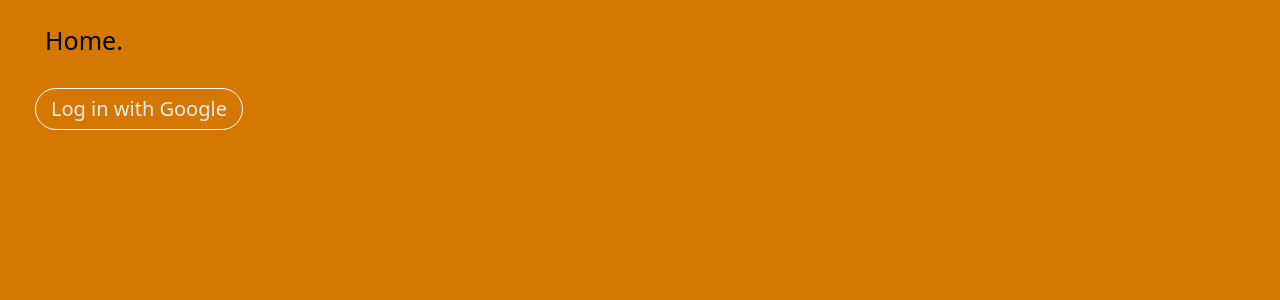
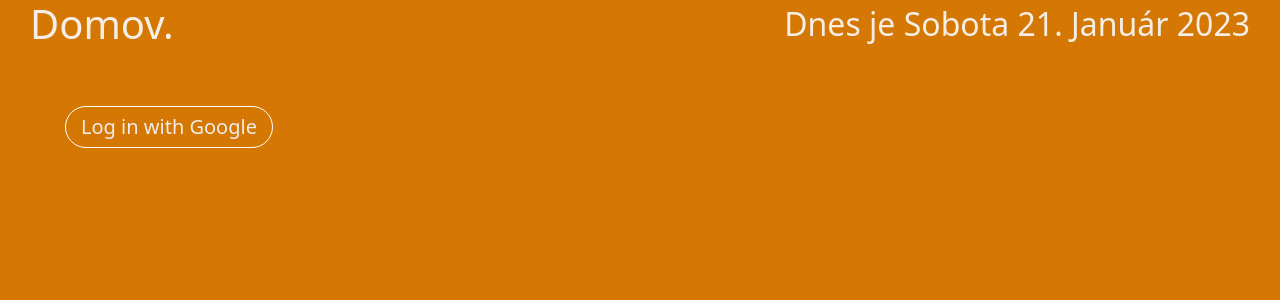
Before and after one commit to pkvarg/vite-dvl, a React (Vite) app in the folder client/: page /admin in a window 1280 px wide. Shown: the top 300 px of the page. Built offline with nearby package versions, Linux system fonts and the light colour scheme; no server answers.

Commit message:
Date admin

```diff
--- a/client/package.json
+++ b/client/package.json
@@ -15,8 +15,9 @@
     "axios": "^1.3.4",
     "bootstrap": "^5.2.3",
     "bootstrap-icons": "^1.10.3",
-    "firebase": "^9.18.0",
+    "firebase": "^10.1.0",
     "font-awesome": "^4.7.0",
+    "gapi-script": "^1.2.0",
     "react": "^18.2.0",
     "react-bootstrap": "^2.7.0",
     "react-cookie-consent": "^8.0.1",
--- a/client/src/Pages/Admin.jsx
+++ b/client/src/Pages/Admin.jsx
@@ -5,10 +5,16 @@ import { signOut } from 'firebase/auth'
 import { useNavigate } from 'react-router-dom'
 import { toast } from 'react-hot-toast'
 import { useStateContext } from '../context/StateContext'
+import getDate from '../date'
+import { gapi } from 'gapi-script'
 
 const Admin = () => {
   const navigate = useNavigate()
   const { isAuth, setIsAuth } = useStateContext()
+  const [displayDay, setDisplayDay] = useState()
+  const [displayDayOfMonth, setDisplayDayOfMonth] = useState()
+  const [displayMonth, setDisplayMonth] = useState()
+  const [displayYear, setDisplayYear] = useState()
 
   const signInWithGoogle = () => {
     signInWithPopup(auth, provider).then((result) => {
@@ -33,73 +39,36 @@ const Admin = () => {
     })
   }
 
-  const date = new Date()
+  useEffect(() => {
+    const todaysdate = new Date()
+    const display = getDate(todaysdate)
+    setDisplayDay(display.dayName)
+    setDisplayDayOfMonth(display.dayOfMonth)
+    setDisplayMonth(display.monthName)
+    setDisplayYear(display.year)
+  }, [])
 
-  // Get the day of the week (0: Sunday, 1: Monday, ..., 6: Saturday)
-  const dayOfWeek = date.getDay()
+  // useEffect(() => {
 
-  // Get the day of the month (1 - 31)
-  const dayOfMonth = date.getDate()
-
-  // Get the month (0: January, 1: February, ..., 11: December)
-  const month = date.getMonth()
-
-  // Get the year (e.g., 2023)
-  const year = date.getFullYear()
-
-  // Get the hours (0 - 23)
-  const hours = date.getHours()
-
-  // Get the minutes (0 - 59)
-  const minutes = date.getMinutes()
-
-  let dayName
-
-  switch (dayOfWeek) {
-    case 0:
-      dayName = 'Nedeľa'
-      break
-    case 1:
-      dayName = 'Pondelok'
-      break
-    case 2:
-      dayName = 'Utorok'
-      break
-    case 3:
-      dayName = 'Streda'
-      break
-    case 4:
-      dayName = 'Štvrtok'
-      break
-    case 5:
-      dayName = 'Piatok'
-      break
-    case 6:
-      dayName = 'Sobota'
-      break
-    default:
-      dayName = 'Invalid day'
-  }
+  // }, [])
 
   return (
     <>
       <div className='admin'>
+        <div className='first'>
+          <h1 onClick={() => navigate('/')}>Domov.</h1>
+          <h2>
+            Dnes je {displayDay} {displayDayOfMonth}. {displayMonth}{' '}
+            {displayYear}
+          </h2>
+        </div>
         <div className='admin-1'>
-          <h1 onClick={() => navigate('/')}>Home.</h1>
           {isAuth === xauth && (
-            <div className='greeting'>
-              <h1>Vitaj Tomáš</h1>
-              <p>{dayName}</p>
-              <p>
-                {dayOfWeek}
-                {month}
-                {year}
-              </p>
-              {/* <h1 onClick={() => navigate('/blog')}>All Blogs.</h1>
-              <h1 onClick={() => navigate('/create-blog')}>Create New Blog.</h1>
-
-              <h1 onClick={() => getStats()}>Get stats.</h1> */}
-            </div>
+            <>
+              <div className='greeting'>
+                <h1>Vitaj Tomáš</h1>
+              </div>
+            </>
           )}
         </div>
         {isAuth === xauth ? (
--- /dev/null
+++ b/client/src/date.js
@@ -0,0 +1,176 @@
+export default function getDate(date) {
+  // Get the day of the week (0: Sunday, 1: Monday, ..., 6: Saturday)
+  const dayOfWeek = date.getDay()
+
+  // Get the day of the month (1 - 31)
+  const dayOfMonth = date.getDate()
+
+  // Get the month (0: January, 1: February, ..., 11: December)
+  const month = date.getMonth()
+
+  // Get the year (e.g., 2023)
+  const year = date.getFullYear()
+
+  // Get the hours (0 - 23)
+  const hours = date.getHours()
+
+  // Get the minutes (0 - 59)
+  const minutes = date.getMinutes()
+
+  function getDayName(dayOfWeek) {
+    let dayName
+
+    switch (dayOfWeek) {
+      case 0:
+        return (dayName = 'Nedeľa')
+        break
+      case 1:
+        return (dayName = 'Pondelok')
+        break
+      case 2:
+        return (dayName = 'Utorok')
+        break
+      case 3:
+        return (dayName = 'Streda')
+        break
+      case 4:
+        return (dayName = 'Štvrtok')
+        break
+      case 5:
+        return (dayName = 'Piatok')
+        break
+      case 6:
+        return (dayName = 'Sobota')
+        break
+      default:
+        return (dayName = 'Invalid day')
+    }
+  }
+
+  function getMonthName(month) {
+    let monthName
+
+    switch (month) {
+      case 0:
+        return (monthName = 'Január')
+        break
+      case 1:
+        return (monthName = 'Február')
+        break
+      case 2:
+        return (monthName = 'Marec')
+        break
+      case 3:
+        return (monthName = 'Apríl')
+        break
+      case 4:
+        return (monthName = 'Máj')
+        break
+      case 5:
+        return (monthName = 'Jún')
+        break
+      case 6:
+        return (monthName = 'Júl')
+        break
+      case 7:
+        return (monthName = 'August')
+        break
+      case 8:
+        return (monthName = 'September')
+        break
+      case 9:
+        return (monthName = 'Október')
+        break
+      case 10:
+        return (monthName = 'November')
+        break
+
+      case 11:
+        return (monthName = 'December')
+        break
+
+      default:
+        return (dayName = 'Invalid day')
+    }
+  }
+
+  let dayName = getDayName(dayOfWeek)
+  let monthName = getMonthName(month)
+
+  return { dayOfMonth, dayName, monthName, year }
+}
+
+// const [isLoadingGoogleDriveApi, setIsLoadingGoogleDriveApi] = useState(false)
+// const initClient = () => {
+//   setIsLoadingGoogleDriveApi(true)
+//   gapi.client
+//     .init({
+//       apiKey: import.meta.env.VITE_GOOGLE_DRIVE_API_KEY,
+//       clientId: import.meta.env.VITE_GOOGLE_DRIVE_CLIENT_ID,
+//       discoveryDocs: DISCOVERY_DOCS,
+//       scope: SCOPES,
+//     })
+//     .then(
+//       function () {
+//         const updateSigninStatus = (isSignedIn) => {
+//           if (isSignedIn) {
+//             // Set the signed in user
+//             setSignedInUser(gapi.auth2.getAuthInstance().currentUser.je.Qt)
+//             setIsLoadingGoogleDriveApi(false)
+//             // list files if user is authenticated
+//             listFiles()
+//           } else {
+//             // prompt user to sign in
+//             handleAuthClick()
+//           }
+//         }
+
+//         /**
+//          * List files.
+//          */
+//         const listFiles = (searchTerm = null) => {
+//           setIsFetchingGoogleDriveFiles(true)
+//           gapi.client.drive.files
+//             .list({
+//               pageSize: 10,
+//               fields: 'nextPageToken, files(id, name, mimeType, modifiedTime)',
+//               q: searchTerm,
+//             })
+//             .then(function (response) {
+//               setIsFetchingGoogleDriveFiles(false)
+//               setListDocumentsVisibility(true)
+//               const res = JSON.parse(response.body)
+//               setDocuments(res.files)
+//             })
+//         }
+
+//         /**
+//          *  Sign in the user upon button click.
+//          */
+//         const handleAuthClick = (event) => {
+//           gapi.auth2.getAuthInstance().signIn()
+//         }
+//         // Listen for sign-in state changes.
+//         gapi.auth2.getAuthInstance().isSignedIn.listen(updateSigninStatus)
+
+//         // Handle the initial sign-in state.
+//         updateSigninStatus(gapi.auth2.getAuthInstance().isSignedIn.get())
+//       },
+//       function (error) {}
+//     )
+// }
+
+// // Array of API discovery doc URLs for APIs
+// const DISCOVERY_DOCS = [
+//   'https://www.googleapis.com/discovery/v1/apis/drive/v3/rest',
+// ]
+
+// // Authorization scopes required by the API; multiple scopes can be
+// // included, separated by spaces.
+// //const SCOPES = 'https://www.googleapis.com/auth/drive.metadata.readonly'
+// const SCOPES = 'https://www.googleapis.com/auth/drive.appdata'
+
+// const handleClientLoad = () => {
+//   gapi.load('client:auth2', initClient)
+// }
+// ;<button onClick={() => handleClientLoad()}>Load Client</button>
--- a/client/src/index.css
+++ b/client/src/index.css
@@ -729,15 +729,28 @@ i.bi.bi-r-square {
 
 .admin {
   background-color: #d57703;
-  color: #000000;
+  color: #f4eee7;
   height: 100vh;
+  padding: 0 30px;
+}
+
+.first {
+  display: flex;
+  flex-direction: row;
+  justify-content: space-around;
+  align-items: center;
+}
+
+.first h1 {
+  cursor: pointer;
+}
+
+.admin h2 {
+  margin-left: auto;
 }
 
 .admin-1 {
   padding: 25px;
-  display: flex;
-  flex-direction: column;
-  align-items: start;
 }
 
 .admin-1 h1 {
@@ -745,10 +758,6 @@ i.bi.bi-r-square {
   cursor: pointer;
   padding: 0 20px 0 20px;
   border-radius: 15px;
-}
-
-.admin-1 h1:hover {
-  border: 1px solid #000000;
 }
 
 .admin-button {
@@ -766,10 +775,15 @@ i.bi.bi-r-square {
   text-decoration: underline;
 }
 
-.greeting h1 {
-  color: #ffffff;
+.greeting {
   display: flex;
   flex-direction: row;
+  justify-content: center;
+  color: #f4eee7;
+}
+
+.greeting h1 {
+  font-size: 45px;
 }
 
 /* MEDIA QUERIES MEDIA QUERIES MEDIA QUERIES  MEDIA QUERIES  MEDIA QUERIES  MEDIA QUERIES  MEDIA QUERIES  MEDIA QUERIES  MEDIA QUERIES MEDIA QUERIES MEDIA QUERIES MEDIA QUERIES  MEDIA QUERIES  MEDIA QUERIES  MEDIA QUERIES  MEDIA QUERIES  MEDIA QUERIES  MEDIA QUERIESMEDIA QUERIES MEDIA QUERIES MEDIA QUERIES  MEDIA QUERIES  MEDIA QUERIES  MEDIA QUERIES  MEDIA QUERIES  MEDIA QUERIES  MEDIA QUERIESMEDIA QUERIES MEDIA QUERIES MEDIA QUERIES  MEDIA QUERIES  MEDIA QUERIES  MEDIA QUERIES  MEDIA QUERIES  MEDIA QUERIES  MEDIA QUERIESMEDIA QUERIES MEDIA QUERIES MEDIA QUERIES  MEDIA QUERIES  MEDIA QUERIES  MEDIA QUERIES  MEDIA QUERIES  MEDIA QUERIES  MEDIA QUERIES */
@@ -1206,4 +1220,21 @@ i.bi.bi-r-square {
     margin-left: 0;
     width: 60%;
   }
+
+  .first {
+    flex-direction: column;
+  }
+
+  .first h1 {
+    padding-top: 10px;
+  }
+
+  .first h2 {
+    font-size: 20px;
+    margin-left: 0;
+  }
+
+  .admin-1 {
+    padding: 0px;
+  }
 }
```
Also changed, not shown: 1 other file (tests, documents, lock files or other folders).
